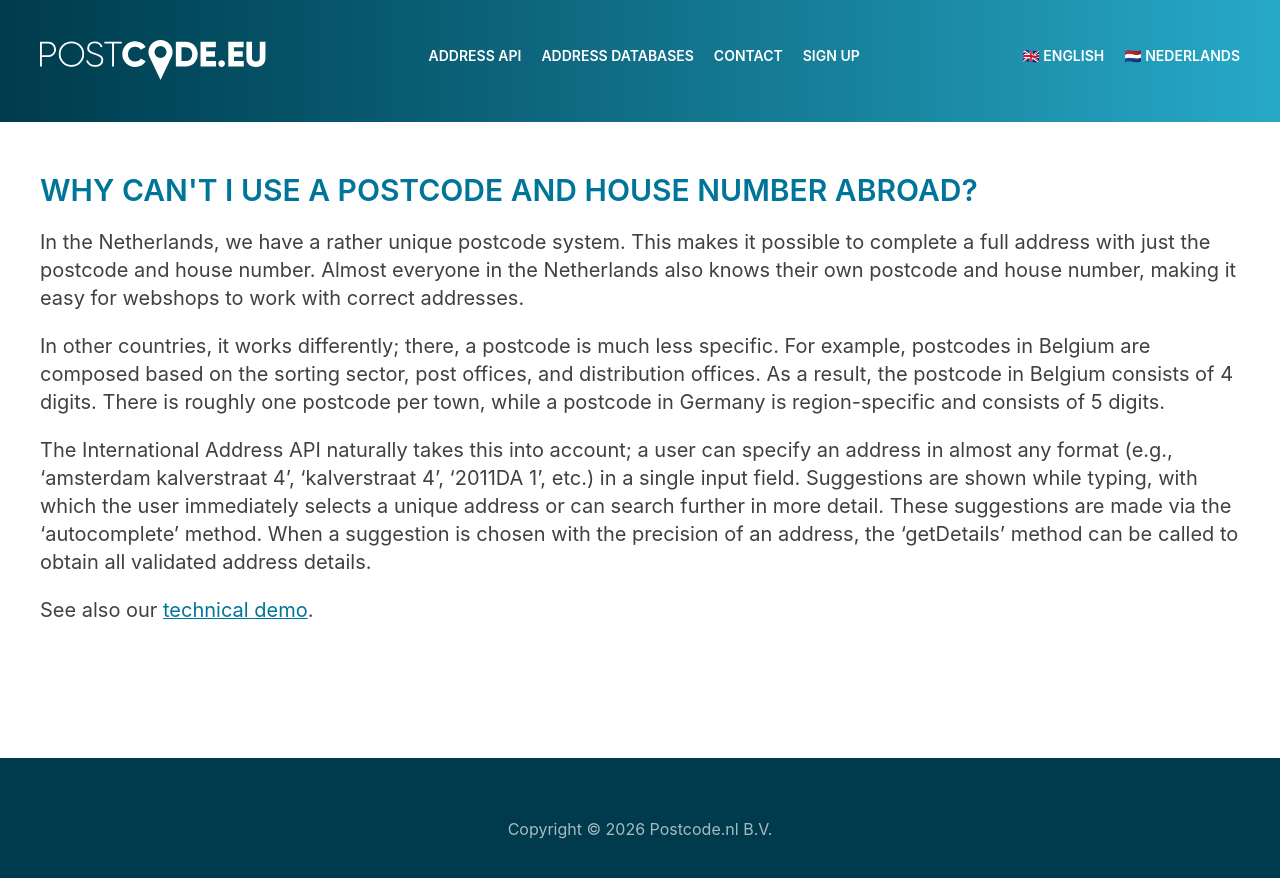
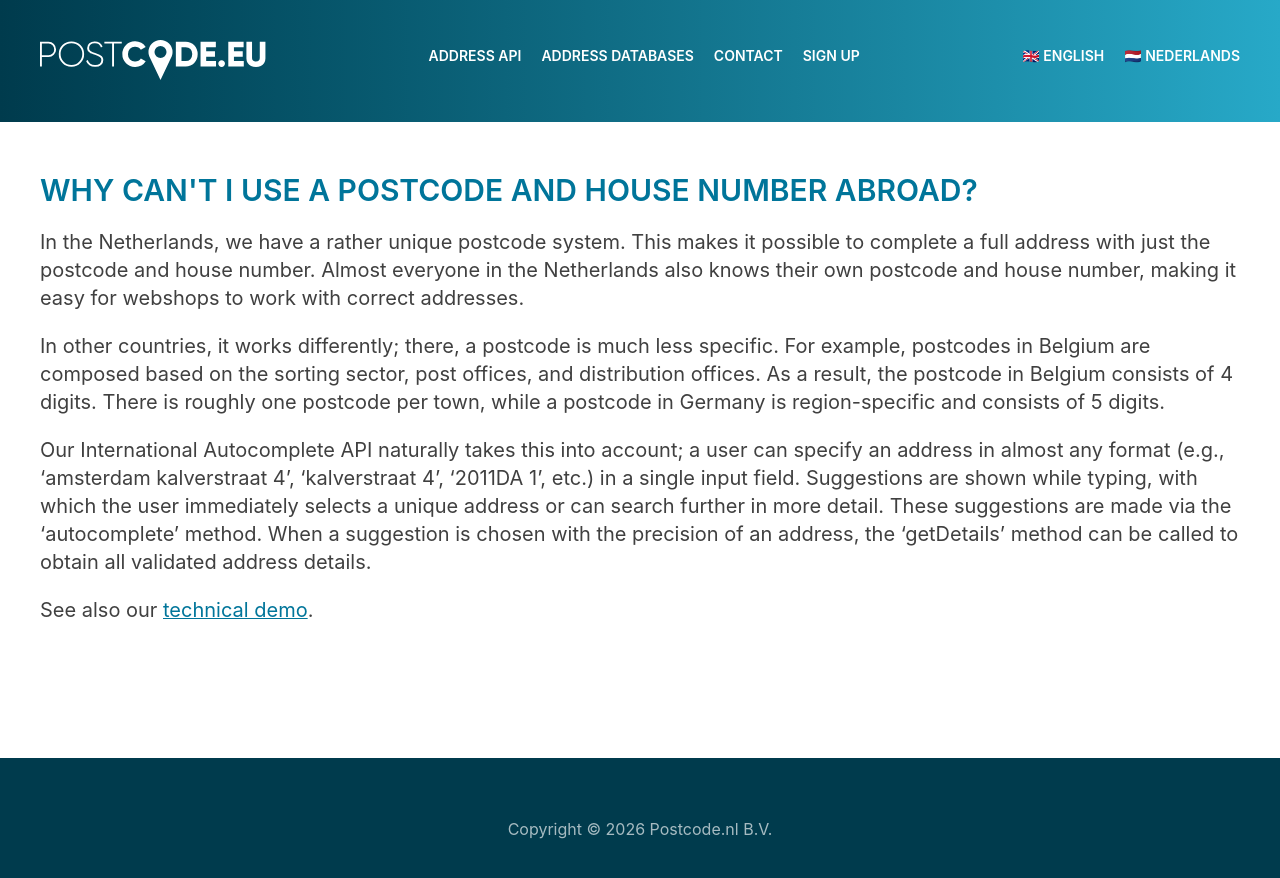
Before and after one commit to postcode-nl/kb.postcode.nl, a Jekyll site: the page built from _entries/en/api/international-postcode-systems.md, in a window 1280 px wide. Shown: the top 878 px of the page. Built offline with Jekyll 4.4.1, drawn with Linux system fonts in a browser that asks for light colours.

Commit message:
Use specific API name on postcode systems page

```diff
--- a/_entries/en/api/international-postcode-systems.md
+++ b/_entries/en/api/international-postcode-systems.md
@@ -5,6 +5,6 @@ In the Netherlands, we have a rather unique postcode system. This makes it possi
 
 In other countries, it works differently; there, a postcode is much less specific. For example, postcodes in Belgium are composed based on the sorting sector, post offices, and distribution offices. As a result, the postcode in Belgium consists of 4 digits. There is roughly one postcode per town, while a postcode in Germany is region-specific and consists of 5 digits.
 
-The International Address API naturally takes this into account; a user can specify an address in almost any format (e.g., 'amsterdam kalverstraat 4', 'kalverstraat 4', '2011DA 1', etc.) in a single input field. Suggestions are shown while typing, with which the user immediately selects a unique address or can search further in more detail. These suggestions are made via the 'autocomplete' method. When a suggestion is chosen with the precision of an address, the 'getDetails' method can be called to obtain all validated address details.
+Our International Autocomplete API naturally takes this into account; a user can specify an address in almost any format (e.g., 'amsterdam kalverstraat 4', 'kalverstraat 4', '2011DA 1', etc.) in a single input field. Suggestions are shown while typing, with which the user immediately selects a unique address or can search further in more detail. These suggestions are made via the 'autocomplete' method. When a suggestion is chosen with the precision of an address, the 'getDetails' method can be called to obtain all validated address details.
 
 See also our [technical demo](https://developer.postcode.eu/documentation/international/overview).
```
Also changed, not shown: _entries/nl/api/postcodesystemen.md (+1 -1 lines).
